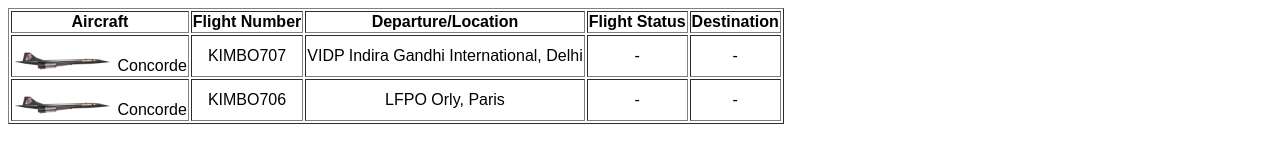
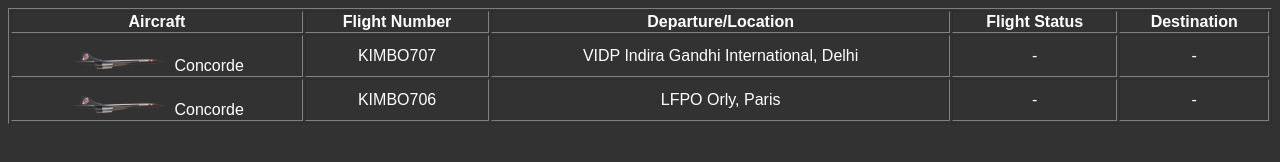
Before and after one commit to FlyingKimbo/Flight-Info-Board, a plain HTML site: page index.html in a window 1280 px wide. Drawn offline with Linux system fonts and the light colour scheme.

Commit message:
Automated update of index.html

```diff
--- a/index.html
+++ b/index.html
@@ -6,10 +6,9 @@
 setInterval(function() { location.reload(); }, 40000);
 </script>
 <style>
-body { font-family: Arial, sans-serif; }
+body { font-family: Arial, sans-serif;
 background-color: rgb(50, 50, 50); /* Set the background color to RGB(50, 50, 50) */
-color: white; /* Optional: Set the text color to white for better contrast */
-
+color: white; /* Optional: Set the text color to white for better contrast */}
 table { width: 100%; }
 th, td { text-align: center; }
 .blinking { animation: blinker 2s linear infinite; }
```
